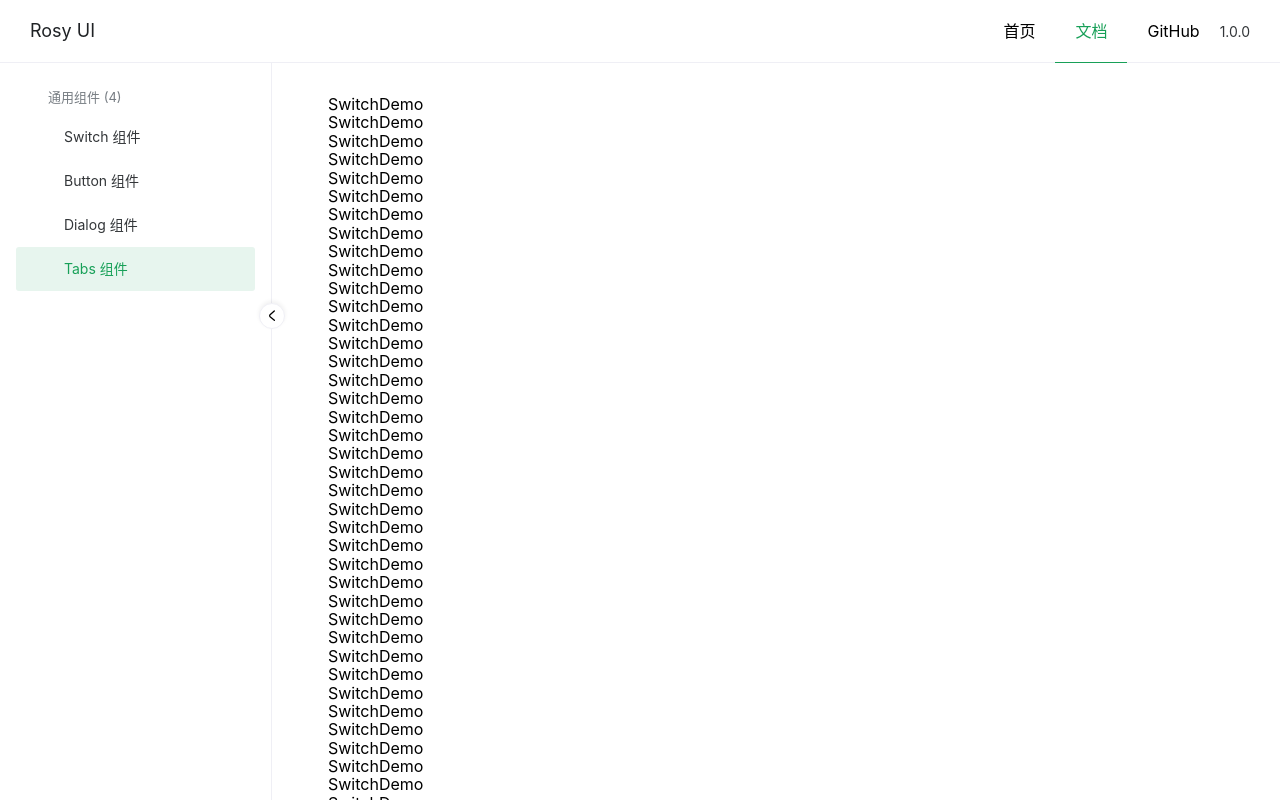
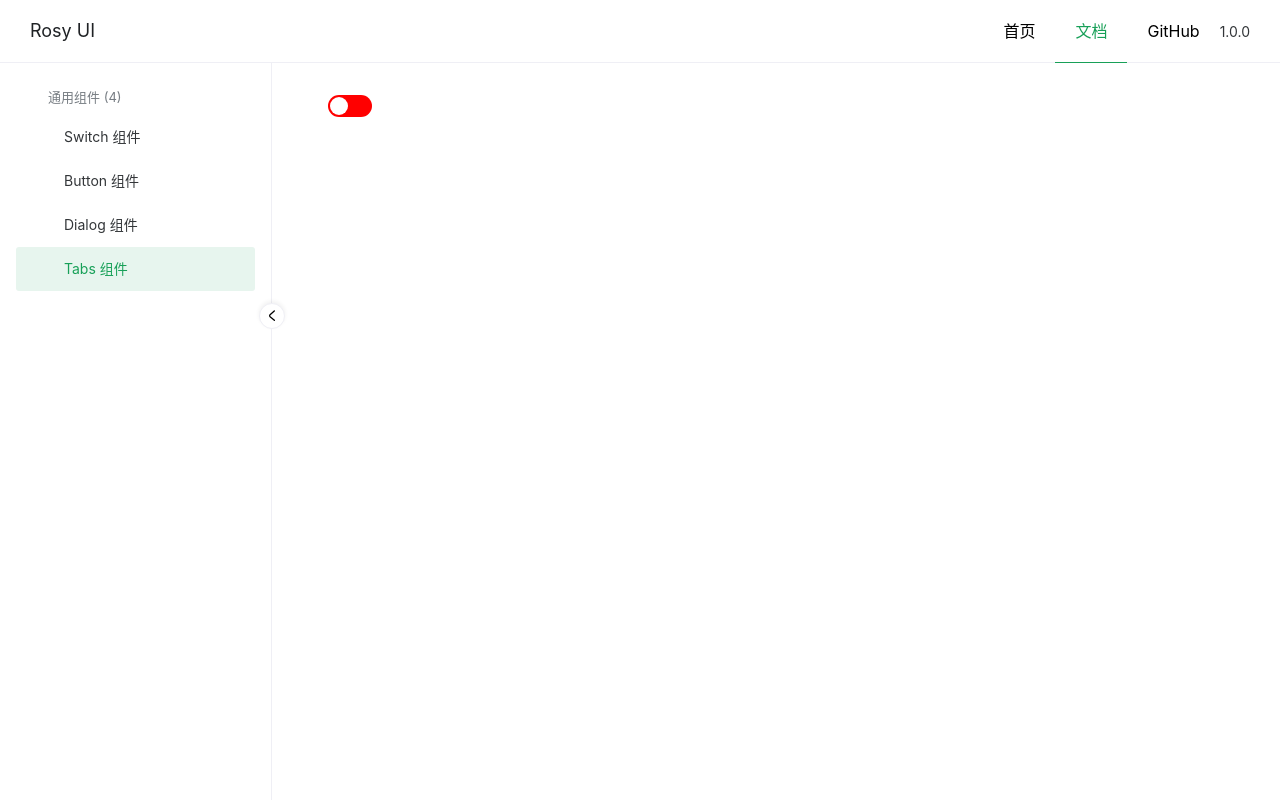
Before and after one commit to xiaowangxuevue/rosy-ui, a Vue app: page /doc/tabs in a window 1280 px wide. Built offline with nearby package versions, Linux system fonts and the light colour scheme.

Commit message:
实现switch及doc布局

```diff
--- a/src/components/SwitchDemo.vue
+++ b/src/components/SwitchDemo.vue
@@ -1,57 +1,14 @@
 <template>
-  <p>SwitchDemo</p>
-  <p>SwitchDemo</p>
-  <p>SwitchDemo</p>
-  <p>SwitchDemo</p>
-  <p>SwitchDemo</p>
-  <p>SwitchDemo</p>
-  <p>SwitchDemo</p>
-  <p>SwitchDemo</p>
-  <p>SwitchDemo</p>
-  <p>SwitchDemo</p>
-  <p>SwitchDemo</p>
-  <p>SwitchDemo</p>
-  <p>SwitchDemo</p>
-  <p>SwitchDemo</p>
-  <p>SwitchDemo</p>
-  <p>SwitchDemo</p>
-  <p>SwitchDemo</p>
-  <p>SwitchDemo</p>
-  <p>SwitchDemo</p>
-  <p>SwitchDemo</p>
-  <p>SwitchDemo</p>
-  <p>SwitchDemo</p>
-  <p>SwitchDemo</p>
-  <p>SwitchDemo</p>
-  <p>SwitchDemo</p>
-  <p>SwitchDemo</p>
-  <p>SwitchDemo</p>
-  <p>SwitchDemo</p>
-  <p>SwitchDemo</p>
-  <p>SwitchDemo</p>
-  <p>SwitchDemo</p>
-  <p>SwitchDemo</p>
-  <p>SwitchDemo</p>
-  <p>SwitchDemo</p>
-  <p>SwitchDemo</p>
-  <p>SwitchDemo</p>
-  <p>SwitchDemo</p>
-  <p>SwitchDemo</p>
-  <p>SwitchDemo</p>
-  <p>SwitchDemo</p>
-  <p>SwitchDemo</p>
-  <p>SwitchDemo</p>
-  <p>SwitchDemo</p>
-  <p>SwitchDemo</p>
-  <p>SwitchDemo</p>
-  <p>SwitchDemo</p>
-  <p>SwitchDemo</p>
-  <p>SwitchDemo</p>
-  <p>SwitchDemo</p>
-  <p>SwitchDemo</p>
-  <p>SwitchDemo</p>
-  <p>SwitchDemo</p>
-  <p>SwitchDemo</p>
-  <p>SwitchDemo</p>
-  <p>SwitchDemo</p>
+  <div>
+    <Switch v-model="checked" active-color="red" inactive-color="pink" />
+  </div>
 </template>
+
+<script setup lang="ts">
+import { ref } from "vue";
+import Switch from "../lib/switch/index.vue";
+
+const checked = ref(false);
+</script>
+
+<style scoped></style>
--- /dev/null
+++ b/src/lib/switch/index.vue
@@ -0,0 +1,90 @@
+<template>
+  <div>
+    <button
+      :class="{ checked: modelValue }"
+      @click="toggle"
+      :style="{ background: modelValue ? inactiveColor : activeColor }"
+    >
+      <span></span>
+    </button>
+  </div>
+</template>
+
+<script setup lang="ts">
+import { ref } from "vue";
+
+const props = defineProps({
+  modelValue: {
+    type: Boolean,
+    default: false,
+  },
+  activeColor: {
+    type: String,
+    default: "#18a058",
+  },
+  inactiveColor: {
+    type: String,
+    default: "#dbdbdb",
+  },
+});
+
+console.log({ props });
+const emit = defineEmits(["update:modelValue"]);
+
+const checked = ref(false);
+const toggle = () => {
+  emit("update:modelValue", !props.modelValue);
+};
+</script>
+
+<style lang="scss" scoped>
+$h: 22px;
+$h2: $h - 4px;
+button {
+  height: $h;
+  width: $h * 2;
+  border: none;
+  background: #dbdbdb;
+  border-radius: calc($h2 / 1.5);
+  position: relative;
+  cursor: pointer;
+  /* 解决移动端点击时有边框 */
+  outline: none;
+  -webkit-tap-highlight-color: #fff;
+  -webkit-tap-highlight-color: transparent;
+
+  > span {
+    position: absolute;
+    top: 2px;
+    left: 2px;
+    height: $h2;
+    width: $h2;
+    background: white;
+    border-radius: calc($h2 / 1.5);
+    transition: all 250ms;
+  }
+
+  &.checked {
+    background: #18a058;
+    > span {
+      left: calc(100% - $h2 - 2px);
+    }
+  }
+
+  &:focus {
+    outline: none;
+  }
+
+  &:active {
+    > span {
+      width: $h2 + 4px;
+    }
+  }
+  &.checked:active {
+    > span {
+      width: $h2 + 4px;
+      margin-left: -4px;
+    }
+  }
+}
+</style>
```
Also changed, not shown: 1 other file (tests, documents, lock files or other folders).
